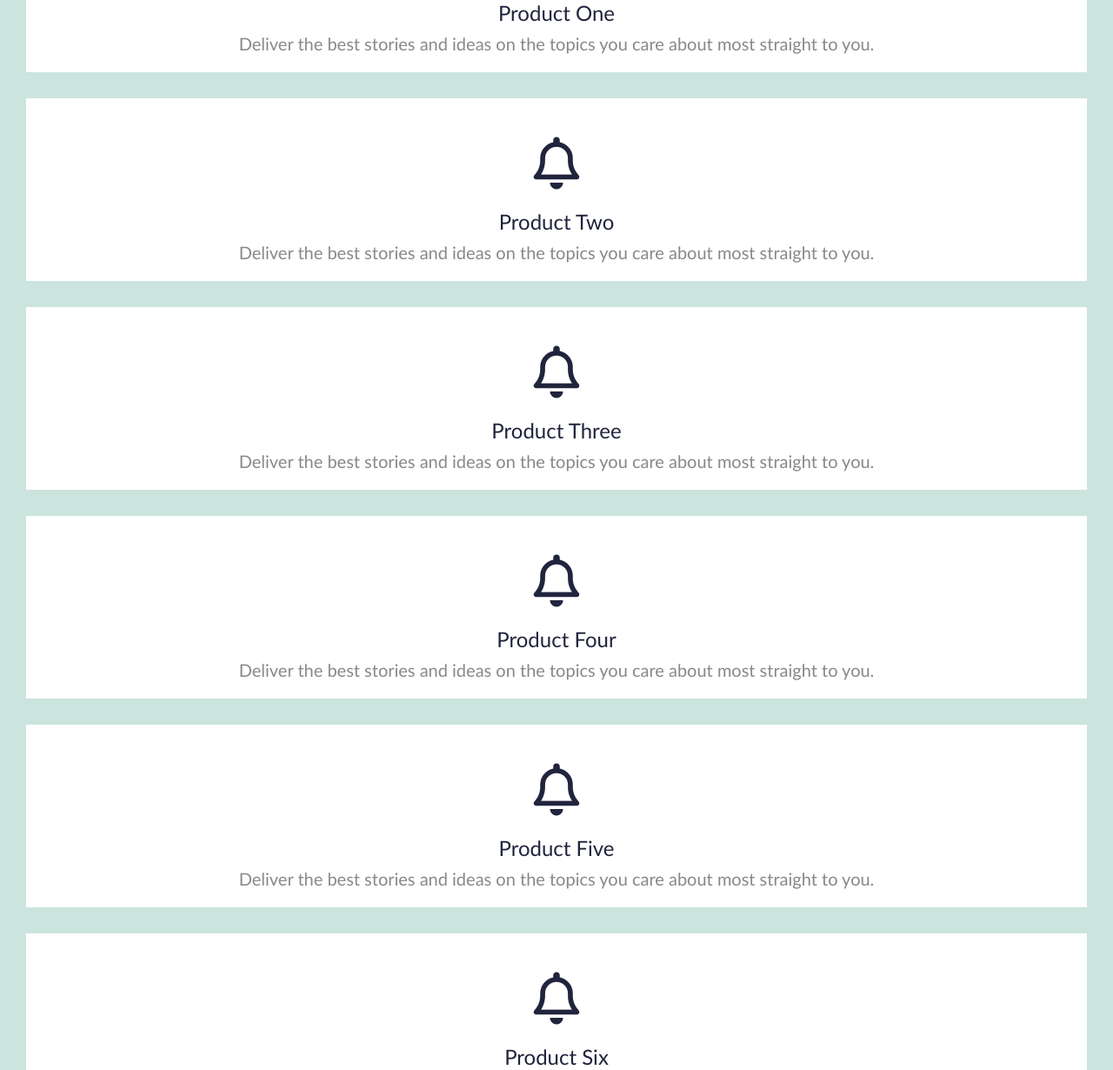
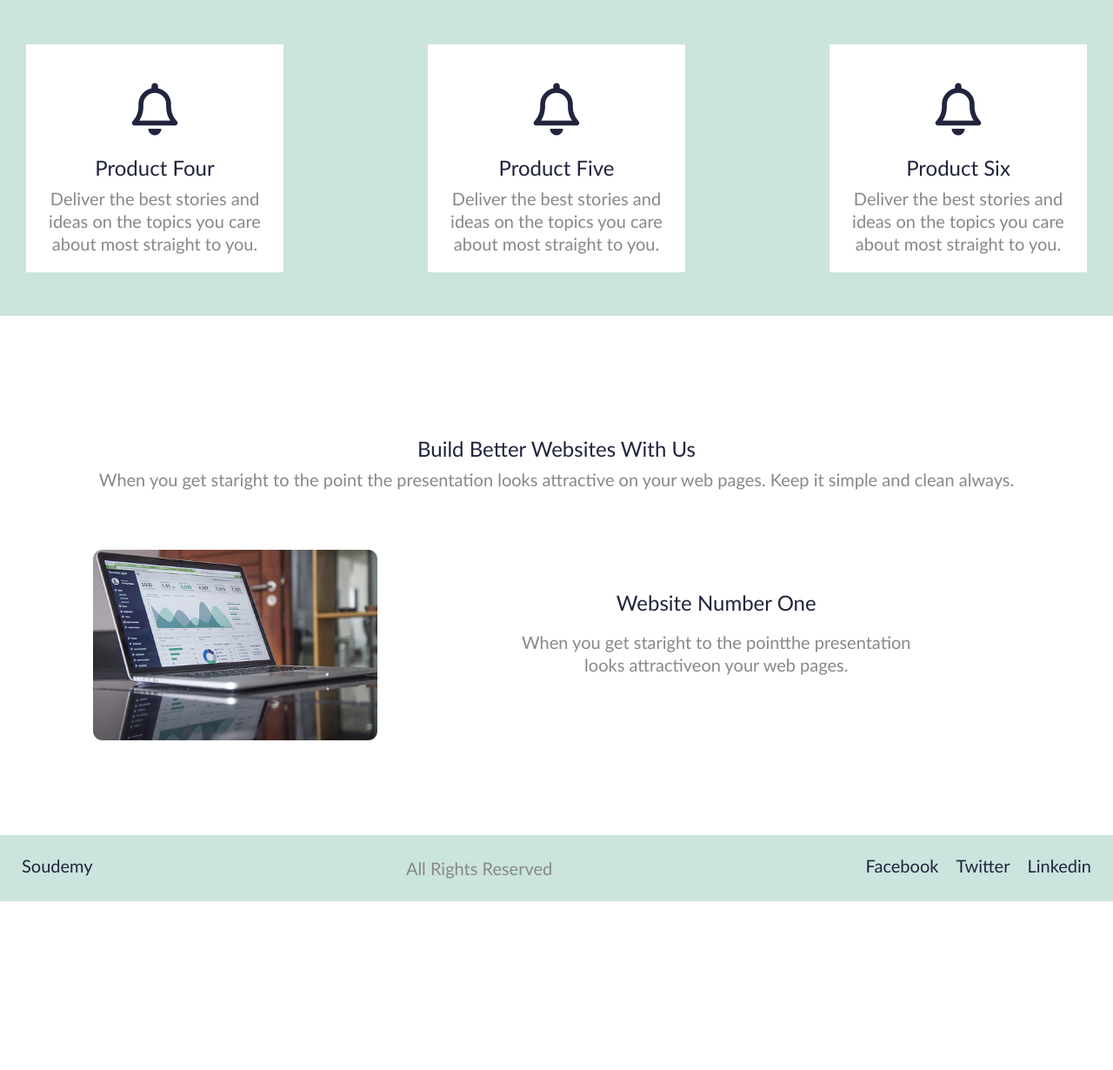
Before and after one commit to tom-locatelli47/Atv-Soundmy, a plain HTML site: page index.html in a window 1280 px wide. Shown: the part 1079-2309 px from the top of the page at 87% size. After the commit the page ends 2115 px from the top, so only its background shows below. Drawn offline with Linux system fonts and the light colour scheme.

Commit message:
terminado
será?

```diff
--- a/css/style.css
+++ b/css/style.css
@@ -25,7 +25,7 @@ a {
 }
 
 button {
-    background-color: #0E8388;
+  background-color: #0e8388;
   border: none;
   color: #fff;
   border-radius: 15px;
@@ -40,7 +40,7 @@ p {
   color: #888888;
 }
 
- img{
+img {
   max-width: 100%;
 }
 
@@ -60,15 +60,13 @@ header h1 {
   margin: 10px 0 10px 0;
 }
 
-
-
-main h1 {
+main h2 {
   text-align: center;
   font-size: 1.2rem;
   margin: 15px;
 }
 
-main section.inicio  {
+main section.inicio {
   text-align: center;
   margin: 0 0 10vw 0;
 }
@@ -80,16 +78,15 @@ main section.inicio p {
 }
 
 main section.meio {
-    background-color: #CBE4DE;
+  background-color: #cbe4de;
   text-align: center;
-    padding:  20px 0 20px 0;
+  padding: 20px 0 20px 0;
 }
 
 main section.meio ul li {
   margin: 30px;
   background-color: white;
   padding: 20px;
-
 }
 main section.meio ul li span {
   margin: 10px;
@@ -97,10 +94,9 @@ main section.meio ul li span {
   font-size: 3rem;
 }
 
-main section.meio ul li h2{
+main section.meio ul li h3 {
   font-size: 1.2rem;
   margin: 0 0 10px 0;
-
 }
 
 main section.meio ul li span p {
@@ -108,9 +104,8 @@ main section.meio ul li span p {
   padding: 15px;
 }
 
-section.final h1 {
+section.final h2 {
   margin: 8vw 0 0 0;
-
 }
 
 section.final p {
@@ -119,37 +114,84 @@ section.final p {
   margin: 10px;
 }
 
-section.final ul li {
+section.final div {
   padding: 10px;
   margin: 10px;
   text-align: center;
 }
-section.final ul li h1 {
+section.final div h2 {
   padding: 10px;
   margin: 10px 0 0 0;
   text-align: center;
-
 }
 
 footer {
   text-align: center;
-    background-color: #CBE4DE;
+  background-color: #cbe4de;
   padding: 15px;
-
 }
-footer h2{
-    margin: 20px;
-    font-size: 1.5rem;
+footer h3 {
+  margin: 10px;
+  font-size: 1rem;
 }
 
-footer p{
-    margin: 20px;
+footer p {
+  margin: 10px;
 }
 
-footer ul li{
-    margin: 20px;
+footer ul li {
+  margin: 10px;
 }
 /*==========================================Para Pc=========================================================*/
 @media (min-width: 900px) {
+  header {
+    display: flex;
+    justify-content: space-between;
+    padding: 2.5vw;
+  }
+
+  header nav ul li {
+    display: inline-block;
+    text-align: right;
+    margin: 0 0 0 15px;
+  }
+
+  section.meio ul {
+    display: flex;
+    flex-wrap: wrap;
+    justify-content: space-between;
+  }
+
+  section.meio ul li {
+    width: 20%;
+  }
+
+
+  section.final {
+    padding: 3vw;
+  }
+
+  section.final p {
+    padding: 0 5vw;
+  }
+
+   section.final > div {
+    display: flex;
+    justify-content: space-between;
+    padding: 3vw;
 
   }
+  section.final > div .texto {
+    padding: 3vw;
+  }
+
+  footer {
+    display: flex;
+    justify-content: space-between;
+  }
+
+  footer ul {
+    display: flex;
+
+  }
+}
--- a/index.html
+++ b/index.html
@@ -15,7 +15,7 @@
   </head>
   <body>
     <header>
-      <h1 class="titulo">Soudemy</h1>
+      <h2 class="titulo">Soudemy</h2>
       <nav>
         <ul>
           <li><a href="#">Products</a></li>
@@ -29,7 +29,7 @@
     <main>
       <section class="inicio">
         <img src="src/images/header.png" alt="header" />
-        <h1>Everything You Need All In One Place</h1>
+        <h2>Everything You Need All In One Place</h2>
         <p>
           Software and analytics services will render your chunks into
           meaningful data.
@@ -37,7 +37,7 @@
         <button>Register Now</button>
       </section>
       <section class="meio">
-        <h1>Our Products</h1>
+        <h2>Our Products</h2>
         <p>
           We’ll Deliver the best stories and ideas on the topics you care about
           most straight to your homepage, app, or inbox.
@@ -45,7 +45,7 @@
         <ul>
           <li>
             <span class="fa-regular fa-bell"></span>
-            <h2>Product One</h2>
+            <h3>Product One</h3>
             <p>
               Deliver the best stories and ideas on the topics you care about
               most straight to you.
@@ -53,7 +53,7 @@
           </li>
           <li>
             <span class="fa-regular fa-bell"></span>
-            <h2>Product Two</h2>
+            <h3>Product Two</h3>
             <p>
               Deliver the best stories and ideas on the topics you care about
               most straight to you.
@@ -61,7 +61,7 @@
           </li>
           <li>
             <span class="fa-regular fa-bell"></span>
-            <h2>Product Three</h2>
+            <h3>Product Three</h3>
             <p>
               Deliver the best stories and ideas on the topics you care about
               most straight to you.
@@ -69,7 +69,7 @@
           </li>
           <li>
             <span class="fa-regular fa-bell"></span>
-            <h2>Product Four</h2>
+            <h3>Product Four</h3>
             <p>
               Deliver the best stories and ideas on the topics you care about
               most straight to you.
@@ -77,7 +77,7 @@
           </li>
           <li>
             <span class="fa-regular fa-bell"></span>
-            <h2>Product Five</h2>
+            <h3>Product Five</h3>
             <p>
               Deliver the best stories and ideas on the topics you care about
               most straight to you.
@@ -85,7 +85,7 @@
           </li>
           <li>
             <span class="fa-regular fa-bell"></span>
-            <h2>Product Six</h2>
+            <h3>Product Six</h3>
             <p>
               Deliver the best stories and ideas on the topics you care about
               most straight to you.
@@ -94,25 +94,27 @@
         </ul>
       </section>
       <section class="final">
-        <h1>Build Better Websites With Us</h1>
+        <h2>Build Better Websites With Us</h2>
         <p>
           When you get staright to the point the presentation looks attractive
           on your web pages. Keep it simple and clean always.
         </p>
-        <ul>
-          <li><img src="src/images/computador.png" alt="computador" /></li>
-          <li>
-            <h1>Website Number One</h1>
+        <div class="container">
+          <div class="imagem">
+            <img src="src/images/computador.png" alt="computador" />
+          </div>
+          <div class="texto">
+            <h2>Website Number One</h2>
             <p>
               When you get staright to the pointthe presentation looks
               attractiveon your web pages.
             </p>
-          </li>
-        </ul>
+          </div>
+        </div>
       </section>
     </main>
     <footer>
-      <h2>Soudemy</h2>
+      <h3>Soudemy</h3>
       <p>All Rights Reserved</p>
       <ul>
         <li><a href="#"></a>Facebook</li>
```
Lines whose indentation alone changed are shown as unchanged.
